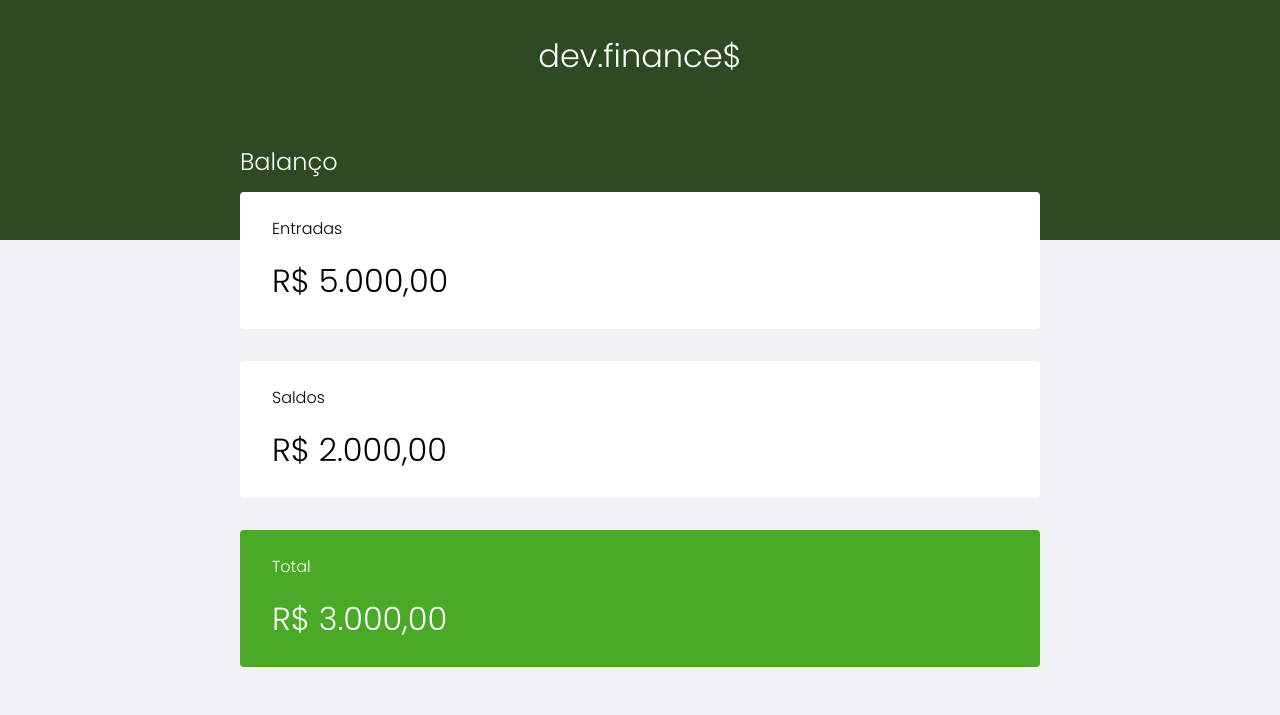
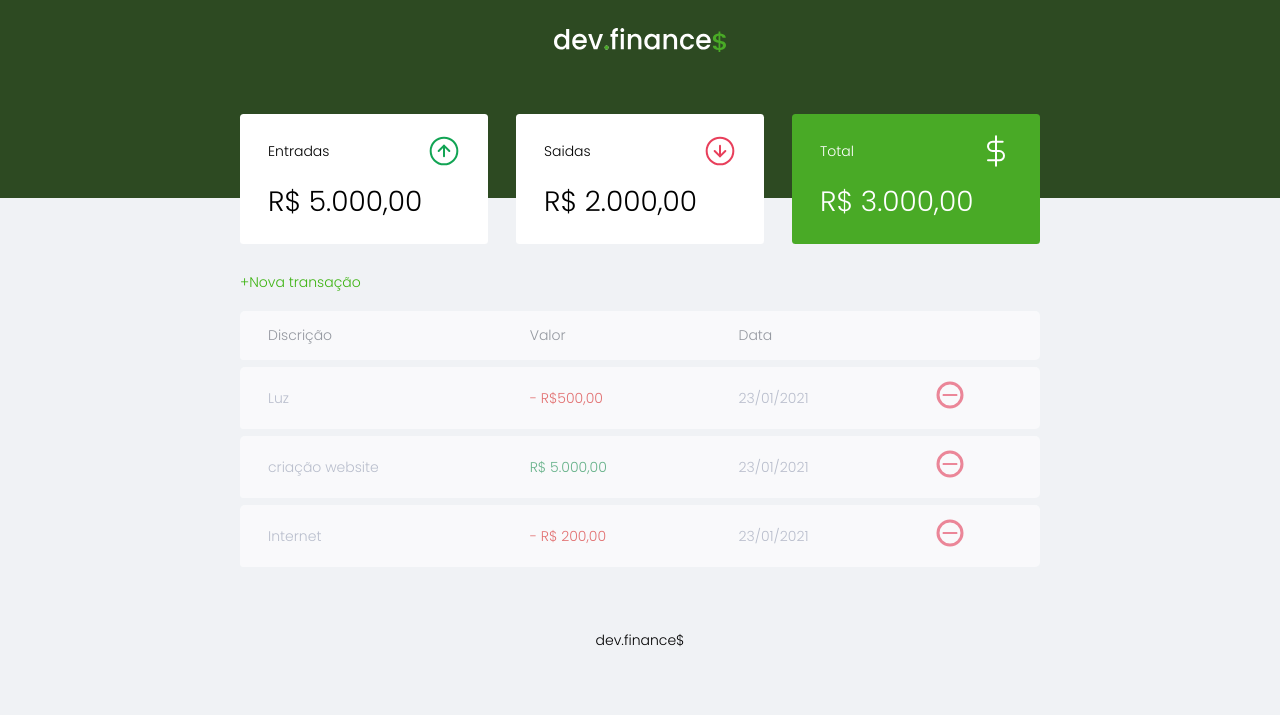
Before and after one commit to Willreinaldo/dev.finance, a plain HTML site: page index.html in a window 1280 px wide. Shown: the top 715 px of the page. Drawn offline with Linux system fonts and the light colour scheme.

Commit message:
novas alterações

```diff
--- a/index.html
+++ b/index.html
@@ -13,23 +13,35 @@
 
 <body>
     <header>
-        <h1 class="logo">dev.finance$</h1>
+        <img src="assets/logo.svg" alt="logo dev.finance$">
     </header>
+
     <main class="container">
         <section class="balance">
-            <h2>Balanço</h2>
+            <h2 class="sr-only">Balanço</h2>
             <div class="card">
-                <h3>Entradas</h3>
+                <h3>
+                    <span>Entradas</span>
+                    <img src="assets/income.svg" alt="entradas">
+                </h3>
                 <p>R$ 5.000,00</p>
             </div>
 
             <div class="card">
-                <h3>Saldos</h3>
+                <h3>
+                    <span>Saidas</span>
+                    <img src="assets/expense.svg" alt="saidas">
+                </h3>
                 <p>R$ 2.000,00</p>
             </div>
+
             <div class="card total">
-                <h3>Total</h3>
+                <h3>
+                    <span>Total</span>
+                    <img src="assets/total.svg" alt="total">
+                </h3>
                 <p>R$ 3.000,00</p>
+
             </div>
 
 
@@ -37,13 +49,15 @@
         </section>
 
         <section class="transaction">
-            <h2>Transações</h2>
+            <h2 class="sr-only">Transações</h2>
+            <a href="#" class="button new">+Nova transação</a>
             <table class="data-table">
                 <thead>
                     <tr>
                         <th>Discrição</th>
                         <th>Valor</th>
                         <th>Data</th>
+                        <th></th>
                     </tr>
                 </thead>
                 <tbody>
@@ -51,6 +65,9 @@
                         <td class="description">Luz</td>
                         <td class="expense">- R$500,00</td>
                         <td class="date">23/01/2021</td>
+                        <td>
+                            <img src="assets/minus.svg" alt="Remover transação">
+                        </td>
 
                     </tr>
 
@@ -58,11 +75,17 @@
                         <td class="description">criação website</td>
                         <td class="income">R$ 5.000,00</td>
                         <td class="date">23/01/2021</td>
+                        <td>
+                            <img src="assets/minus.svg" alt="Remover transação">
+                        </td>
                     </tr>
                     <tr>
                         <td class="description">Internet</td>
                         <td class="expense">- R$ 200,00 </td>
                         <td lass="date">23/01/2021</td>
+                        <td>
+                            <img src="assets/minus.svg" alt="Remover transação">
+                        </td>
                     </tr>
 
 
@@ -70,11 +93,17 @@
                 </tbody>
             </table>
         </section>
+    </main>
 
+    <div class="modal-overlay">
+        <div class="modal">
+
+        </div>
+    <footer>
+        <p>dev.finance$</p>
+    </footer>
 </body>
-</main>
-<footer>
-    <p>dev.finance$</p>
-</footer>
+
+
 
 </html>
--- a/styles.css
+++ b/styles.css
@@ -1,4 +1,4 @@
-/*==== GLOBAL ====*/
+/*==== GLOBAL =====================================================*/
 :root{
     --dark-blue: color: #363f5f;
 }
@@ -7,16 +7,31 @@
     padding: 0;
     box-sizing: border-box;
 }
+html{
+    font-size: 93.75%;
+}
 body {
 background: #f0f2f5;
  font-family: 'Poppins','sans-serif';
+}
+.sr-only{
+    position: absolute;
+    width:1px;
+    height: 1px;
+    border: solid 1px red;
+    padding: -1px;
+    overflow: hidden;
+    clip: rect(0,0,0,0);
+    white-space:nowrap;
+    border-width: 0;
+
 }
 .container {
     width: min(90vw,800px);
 
     margin: auto;
 }
-/* ====== HEADER =====*/
+/* ====== HEADER =============================*/
 header{
     background: #2D4A22;
     padding: 2rem 0 10rem;
@@ -26,14 +41,29 @@ header{
     color: #fff;
     font-weight: 100;
 }
-/*====Titles====*/
+.logo span{
+    color:#49AA26;
+}
+/*====Titles===================================*/
 h2{
     margin-top: 3.2rem;
     margin-bottom: 0.8rem;
     color: var(--dark-blue);
     font-weight: normal;
 }
-/*==== Balance ====*/
+/*====Links and buttons==========================*/
+a{
+    color:#3eb413;
+    text-decoration: none;
+}
+a:hover{
+    color: #5df716;
+}
+.button.new{
+    display: inline-block;
+ margin-bottom: .8em;
+}
+/*==== Balance ================================*/
 .balance{
     margin-top: -6rem;
 }
@@ -41,7 +71,7 @@ h2{
     color: white;
     margin-top:0;
 }
-/*====CARDS====*/
+/*====CARDS==================================*/
 .card{
     background:white;
     padding: 1.5rem 2rem;
@@ -51,6 +81,9 @@ h2{
 .card h3 {
     font-weight: normal;;
     font-size: 1rem;
+    display: flex;
+    align-items: center;
+    justify-content: space-between;
 }
 .card p{
     font-size: 2rem;
@@ -63,9 +96,16 @@ h2{
 
 }
 /*==TABLES==*/
+.trnasaction{
+    display: block;
+    width: 100%;
+    overflow-x:auto;
+
+}
 .data-table{
     width: 100%;
     border-spacing : 0 0.5rem;
+    color: #969cb3;
 }
 table th{
     background: white;
@@ -86,8 +126,13 @@ table tr:hover{
 }
 table thead tr th:first-child,
 table tbody tr td:first-child{
-    border-radius: 0.25rem 0 0 0.5rem;
+    border-radius: 0.35rem 0 0 0.25rem;
 }
+table thead tr th:last-child,
+table tbody tr td:last-child{
+    border-radius: 0 0.35rem 0.35rem 0;
+}
+
 td.description{
     color: var(--dark-blue);
 }
@@ -95,10 +140,21 @@ td.income{
     color:#0e8845;
 }
 td.expense{
-    color: rgb(241, 2, 2)
+    color: rgb(218, 28, 28)
 }
 footer{
     text-align:center;
     padding: 4rem 0 2rem;
     color: var(--dark-blue);
 }
+/*====RESPONSIVE==========================================*/
+@media (min-width: 800px){
+    html{
+            font-size: 87.5%;
+    }
+    .balance{
+        display: grid;
+        grid-template-columns: repeat(3, 1fr);
+        gap:2rem;
+    }
+}
```
Also changed, not shown: assets/expense.svg (added), assets/income.svg (added), assets/logo.svg (added), assets/minus.svg (added), assets/plus.svg (added), assets/total.svg (added).
